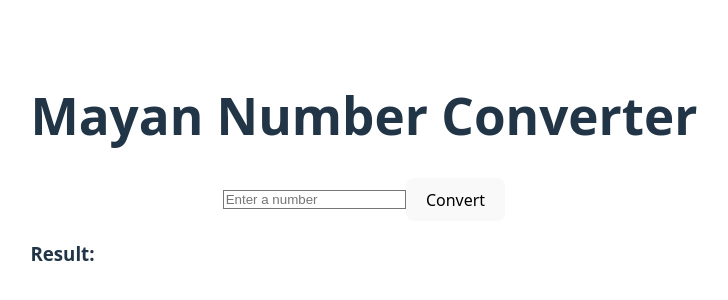
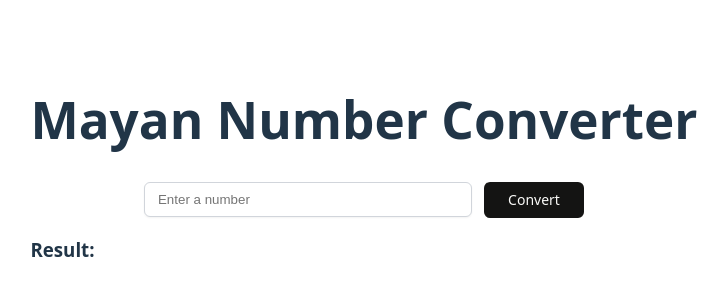
Before and after one commit to wilscon/mayancalculator, a React (Vite) app in the folder client/: page / in a window 1280 px wide. Shown: the part 230-530 px from the top of the page, without its empty margins (276-1004 px from the left). Built offline with nearby package versions, Linux system fonts and the light colour scheme.

Commit message:
Added styling to input and convert button

```diff
--- a/client/src/App.jsx
+++ b/client/src/App.jsx
@@ -123,16 +123,17 @@ return (
         <div>
           <h1 className="mb-4">Mayan Number Converter</h1>
         </div>
-        <div>
-          <form onSubmit={handleSubmit} className="flex items-center gap-2">
+        <div style={{width: '100%'}}>
+          <form onSubmit={handleSubmit} style={{display: 'flex', alignItems: 'center', gap: '12px', justifyContent: 'center'        }}>
             <input
               type="number"
               value={number}
               onChange={(e) => setNumber(e.target.value)}
               placeholder="Enter a number"
               className="px-4 py-2 border rounded"
+              style={{borderRadius: '6px', border: '1px solid #D1D5DB', padding: '9px 13px', boxShadow: '0px 1px 2px 0px rgba(0,0,0,0.05)', flexGrow: '1', minWidth: '150px', maxWidth: '300px'}}
             />
-            <button type="submit" className="px-4 py-2 bg-blue-500 text-white rounded hover:bg-blue-600">
+            <button type="submit" style={{borderRadius: '6px', border: 'none', backgroundColor: '#141413', color: '#FAFAF8',width: '100px', fontSize: '0.875rem' }}>
               Convert
             </button>
           </form>
```
Also changed, not shown: client/src/App.css (line endings or trailing spaces).
